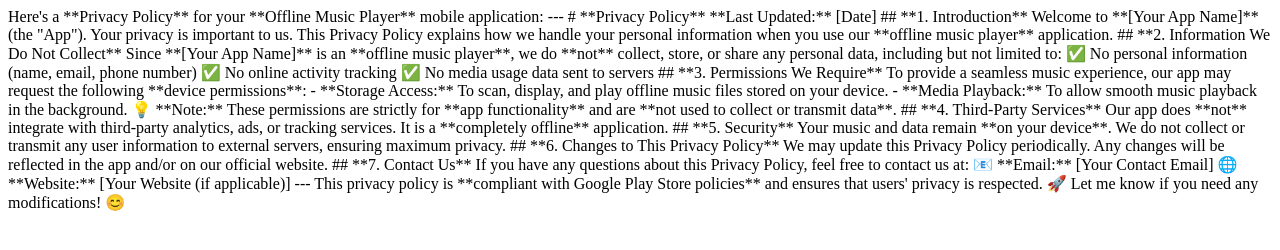
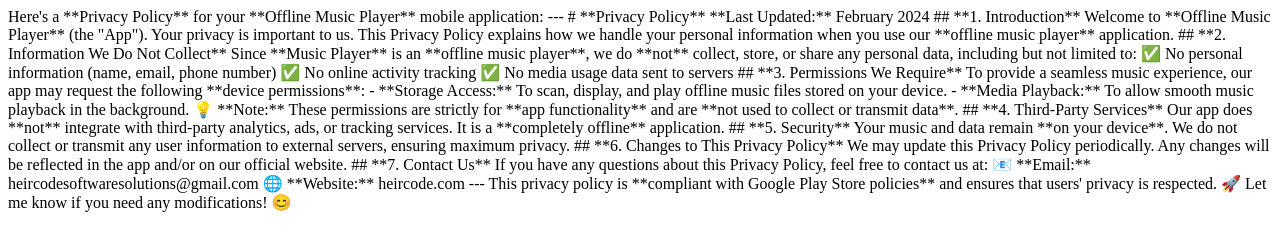
Before and after one commit to Rahman-Abdul/heircode, a plain HTML site: page privacy.html in a window 1280 px wide. Drawn offline with Linux system fonts and the light colour scheme.

Commit message:
first commit

```diff
--- a/privacy.html
+++ b/privacy.html
@@ -11,13 +11,13 @@
 ---
 
 # **Privacy Policy**
-**Last Updated:** [Date]
+**Last Updated:** February 2024
 
 ## **1. Introduction**
-Welcome to **[Your App Name]** (the "App"). Your privacy is important to us. This Privacy Policy explains how we handle your personal information when you use our **offline music player** application.
+Welcome to **Offline Music Player** (the "App"). Your privacy is important to us. This Privacy Policy explains how we handle your personal information when you use our **offline music player** application.
 
 ## **2. Information We Do Not Collect**
-Since **[Your App Name]** is an **offline music player**, we do **not** collect, store, or share any personal data, including but not limited to:
+Since **Music Player** is an **offline music player**, we do **not** collect, store, or share any personal data, including but not limited to:
 ✅ No personal information (name, email, phone number)
 ✅ No online activity tracking
 ✅ No media usage data sent to servers
@@ -40,8 +40,8 @@
 
 ## **7. Contact Us**
 If you have any questions about this Privacy Policy, feel free to contact us at:
-📧 **Email:** [Your Contact Email]
-🌐 **Website:** [Your Website (if applicable)]
+📧 **Email:** heircodesoftwaresolutions@gmail.com
+🌐 **Website:** heircode.com
 
 ---
 
```
